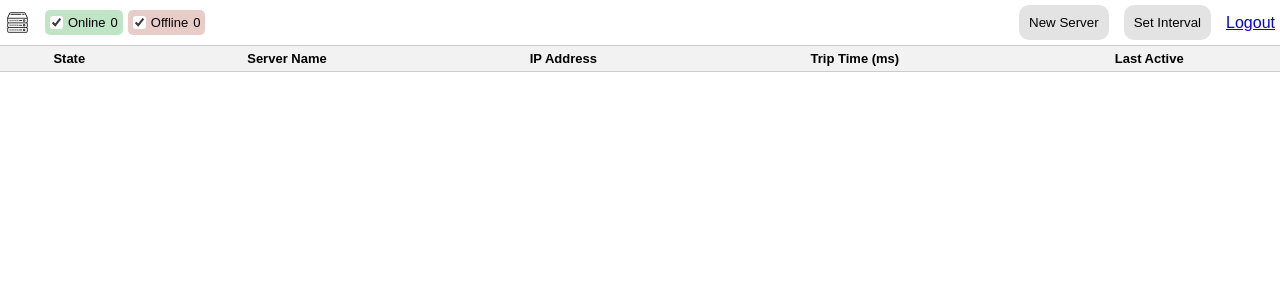
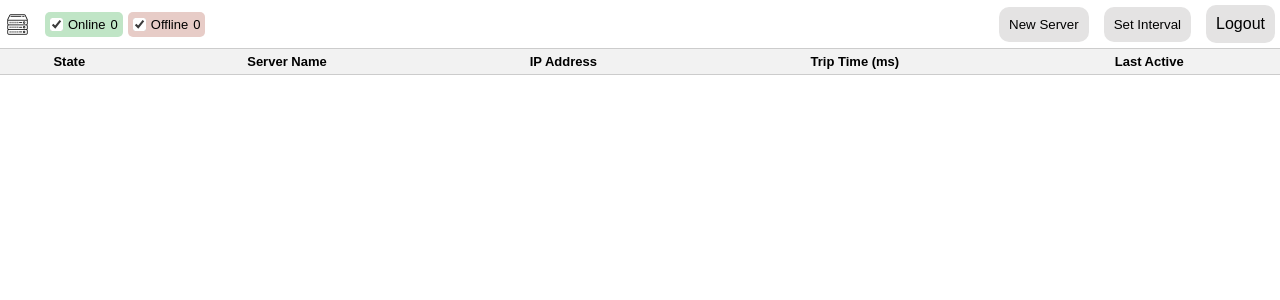
Before and after one commit to J-shw/Server-Monitor, a Flask app: page /servers in a window 1280 px wide. Shown: the top 300 px of the page. Run offline with Flask 3, Linux system fonts and the light colour scheme; a user stored in the database is signed in; data comes from the database, SQL or seed files in the repository; data that the repository does not hold is empty.

Commit message:
Fixed logout button

```diff
--- a/static/css/style.css
+++ b/static/css/style.css
@@ -7,11 +7,14 @@
         background-color: white;
         color: black;
     }
+    .button,
     input,
     input[type='submit'],
     button {
         background-color: rgb(228, 227, 227);
+        color: black;
     }
+    .button:hover,
     input[type='submit']:hover,
     button:hover {
         background-color: rgb(201, 201, 201);
@@ -29,12 +32,14 @@
         filter: invert(100%);
     }
 
+    .button,
     input,
     input[type='submit'],
     button {
         background-color: rgb(51, 51, 51);
         color: white;
     }
+    .button:hover,
     input[type='submit']:hover,
     button:hover {
         background-color: rgb(35, 36, 36);
@@ -60,13 +65,16 @@
     opacity: 1;
 }
 
+.button,
 input[type='submit'],
 button {
     border: none;
     border-radius: 10px;
     padding: 10px;
+    text-decoration: none;
 }
 
+.button,
 tbody tr:hover,
 input[type='submit']:hover,
 button:hover {
--- a/static/css/top-bar.css
+++ b/static/css/top-bar.css
@@ -25,6 +25,10 @@
     gap: 15px;
     padding: 5px;
 }
+.top-bar a {
+
+}
+
 .counters {
     display: flex;
     gap: 5px;
--- a/templates/top-bar.html
+++ b/templates/top-bar.html
@@ -17,6 +17,6 @@
     {% else %}
     <button title="Create a new connection" onclick="showPopup('add-server-popup')">New Server</button>
     <button title="Save current file" onclick="showPopup('interval-popup')">Set Interval</button>
-    <a title="Logout" href="/logout">Logout</a>
+    <a class="button" title="Logout" href="/logout">Logout</a>
 	{% endif %}
 </div>
```
